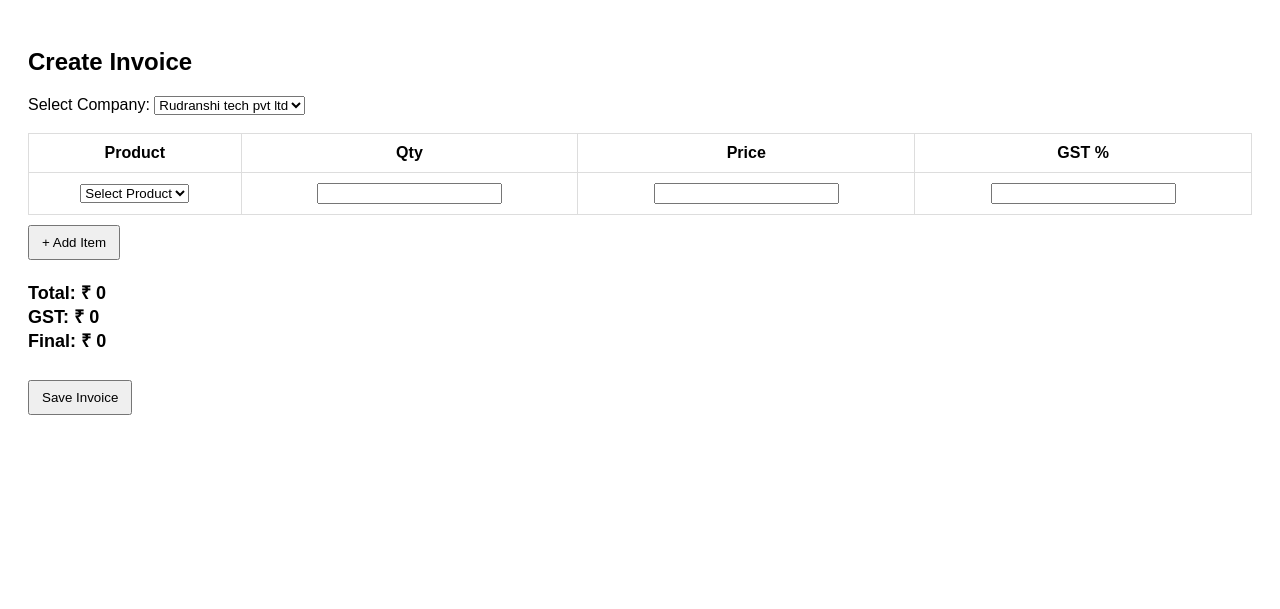
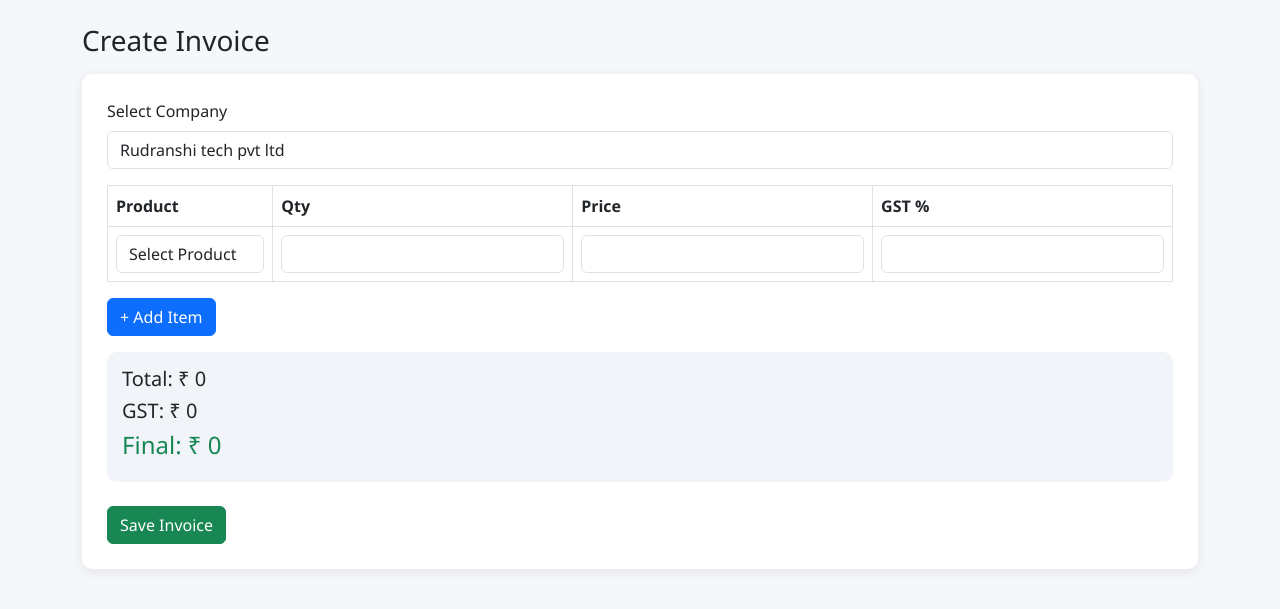
Before and after one commit to Rudranshierp/Rudranshi_Erp, a Django app: template templates/create_invoice.html in a window 1280 px wide. Shown: the top 609 px of the page. Run offline with Django 5.2, Linux system fonts and the light colour scheme; the template is opened without the code that fills it: values that come from a table or form of the project are taken from there, others are empty; data comes from the database, SQL or seed files in the repository.

Commit message:
invoice backend + UI upgrade

```diff
--- a/templates/create_invoice.html
+++ b/templates/create_invoice.html
@@ -3,40 +3,39 @@
 <head>
     <title>Create Invoice</title>
 
+    <!-- Bootstrap -->
+    <link href="https://cdn.jsdelivr.net/npm/bootstrap@5.3.0/dist/css/bootstrap.min.css" rel="stylesheet">
+
     <style>
-        body { font-family: Arial; padding: 20px; }
+        body { font-family: 'Segoe UI', sans-serif; background:#f5f7fb; }
 
-        table {
-            width: 100%;
-            border-collapse: collapse;
+        .card-box {
+            background: white;
+            padding: 25px;
+            border-radius: 10px;
+            box-shadow: 0px 3px 12px rgba(0,0,0,0.08);
         }
 
-        th, td {
-            border: 1px solid #ddd;
-            padding: 10px;
-            text-align: center;
+        table th {
+            background: #0b1a2f;
+            color: white;
         }
 
-        button {
-            padding: 8px 12px;
-            margin-top: 10px;
-        }
-
-        .summary {
-            margin-top: 20px;
-            font-size: 18px;
+        .summary-box {
+            background: #f1f5f9;
+            padding: 15px;
+            border-radius: 10px;
         }
     </style>
 
     <script>
-        // 🔥 PRODUCT AUTO FILL
         function setProductDetails(select) {
             let selected = select.options[select.selectedIndex];
 
             let price = selected.getAttribute("data-price");
             let gst = selected.getAttribute("data-gst");
 
-            let row = select.parentElement.parentElement;
+            let row = select.closest("tr");
 
             row.querySelector('[name="price[]"]').value = price || 0;
             row.querySelector('[name="gst[]"]').value = gst || 0;
@@ -44,14 +43,13 @@
             calculateTotal();
         }
 
-        // 🔥 ADD ROW
         function addRow() {
             let table = document.getElementById("items");
             let row = table.insertRow();
 
             row.innerHTML = `
                 <td>
-                    <select name="product[]" onchange="setProductDetails(this)" required>
+                    <select name="product[]" class="form-control" onchange="setProductDetails(this)" required>
                         <option value="">Select Product</option>
                         {% for p in products %}
                             <option value="{{ p.name }}" data-price="{{ p.price }}" data-gst="{{ p.gst_percent }}">
@@ -60,13 +58,12 @@
                         {% endfor %}
                     </select>
                 </td>
-                <td><input name="quantity[]" type="number" oninput="calculateTotal()" required></td>
-                <td><input name="price[]" type="number" oninput="calculateTotal()" required></td>
-                <td><input name="gst[]" type="number" oninput="calculateTotal()" required></td>
+                <td><input name="quantity[]" type="number" class="form-control" oninput="calculateTotal()" required></td>
+                <td><input name="price[]" type="number" class="form-control" oninput="calculateTotal()" required></td>
+                <td><input name="gst[]" type="number" class="form-control" oninput="calculateTotal()" required></td>
             `;
         }
 
-        // 🔥 TOTAL CALCULATION
         function calculateTotal() {
             let qtys = document.getElementsByName("quantity[]");
             let prices = document.getElementsByName("price[]");
@@ -96,33 +93,40 @@
 
 <body>
 
-<h2>Create Invoice</h2>
+<div class="container mt-4">
+
+    <h3 class="mb-3">Create Invoice</h3>
+
+    <div class="card-box">
 
     <form method="POST">
         {% csrf_token %}
 
-    <!-- 🔥 COMPANY SELECT -->
-    <label>Select Company:</label>
-    <select name="company_id" required>
+        <!-- COMPANY -->
+        <div class="mb-3">
+            <label class="form-label">Select Company</label>
+            <select name="company_id" class="form-control" required>
                 {% for company in companies %}
                     <option value="{{ company.id }}">{{ company.name }}</option>
                 {% endfor %}
             </select>
+        </div>
 
-    <br><br>
-
-    <!-- 🔥 ITEMS TABLE -->
-    <table id="items">
+        <!-- TABLE -->
+        <table class="table table-bordered" id="items">
+            <thead>
                 <tr>
                     <th>Product</th>
                     <th>Qty</th>
                     <th>Price</th>
                     <th>GST %</th>
                 </tr>
+            </thead>
 
+            <tbody>
                 <tr>
                     <td>
-                <select name="product[]" onchange="setProductDetails(this)" required>
+                        <select name="product[]" class="form-control" onchange="setProductDetails(this)" required>
                             <option value="">Select Product</option>
                             {% for p in products %}
                                 <option value="{{ p.name }}" data-price="{{ p.price }}" data-gst="{{ p.gst_percent }}">
@@ -131,25 +135,33 @@
                             {% endfor %}
                         </select>
                     </td>
-            <td><input name="quantity[]" type="number" oninput="calculateTotal()" required></td>
-            <td><input name="price[]" type="number" oninput="calculateTotal()" required></td>
-            <td><input name="gst[]" type="number" oninput="calculateTotal()" required></td>
+
+                    <td><input name="quantity[]" type="number" class="form-control" oninput="calculateTotal()" required></td>
+                    <td><input name="price[]" type="number" class="form-control" oninput="calculateTotal()" required></td>
+                    <td><input name="gst[]" type="number" class="form-control" oninput="calculateTotal()" required></td>
                 </tr>
+            </tbody>
         </table>
 
-    <!-- 🔥 ADD BUTTON -->
-    <button type="button" onclick="addRow()">+ Add Item</button>
+        <!-- ADD BUTTON -->
+        <button type="button" class="btn btn-primary mb-3" onclick="addRow()">+ Add Item</button>
 
-    <!-- 🔥 TOTAL BOX -->
-    <div class="summary">
-        <b>Total: ₹ <span id="total">0</span></b><br>
-        <b>GST: ₹ <span id="gst_total">0</span></b><br>
-        <b>Final: ₹ <span id="final_total">0</span></b>
+        <!-- SUMMARY -->
+        <div class="summary-box">
+            <h5>Total: ₹ <span id="total">0</span></h5>
+            <h5>GST: ₹ <span id="gst_total">0</span></h5>
+            <h4 class="text-success">Final: ₹ <span id="final_total">0</span></h4>
         </div>
 
         <br>
-    <button type="submit">Save Invoice</button>
+
+        <button type="submit" class="btn btn-success">Save Invoice</button>
+
     </form>
+
+    </div>
+
+</div>
 
 </body>
 </html>
```
Also changed, not shown: core/views.py (+29 -13 lines). Lines whose indentation alone changed are shown as unchanged.
